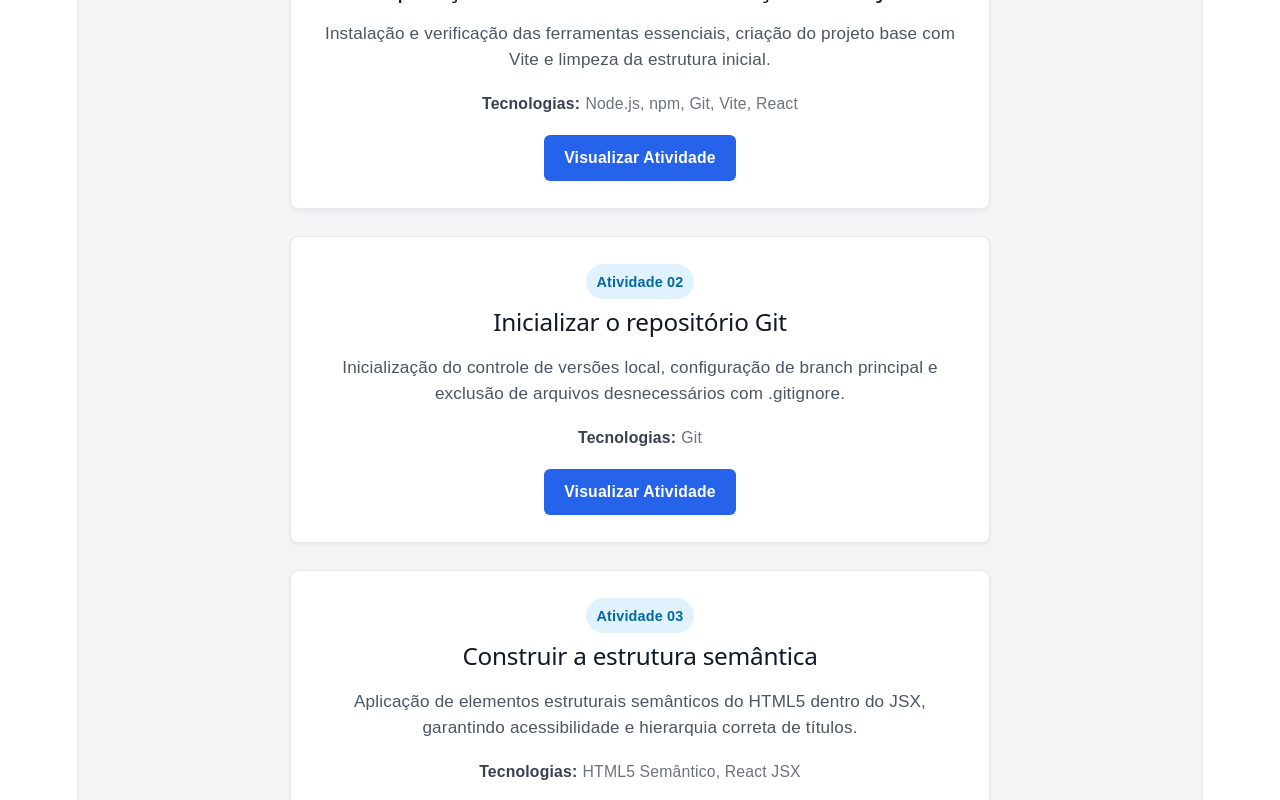
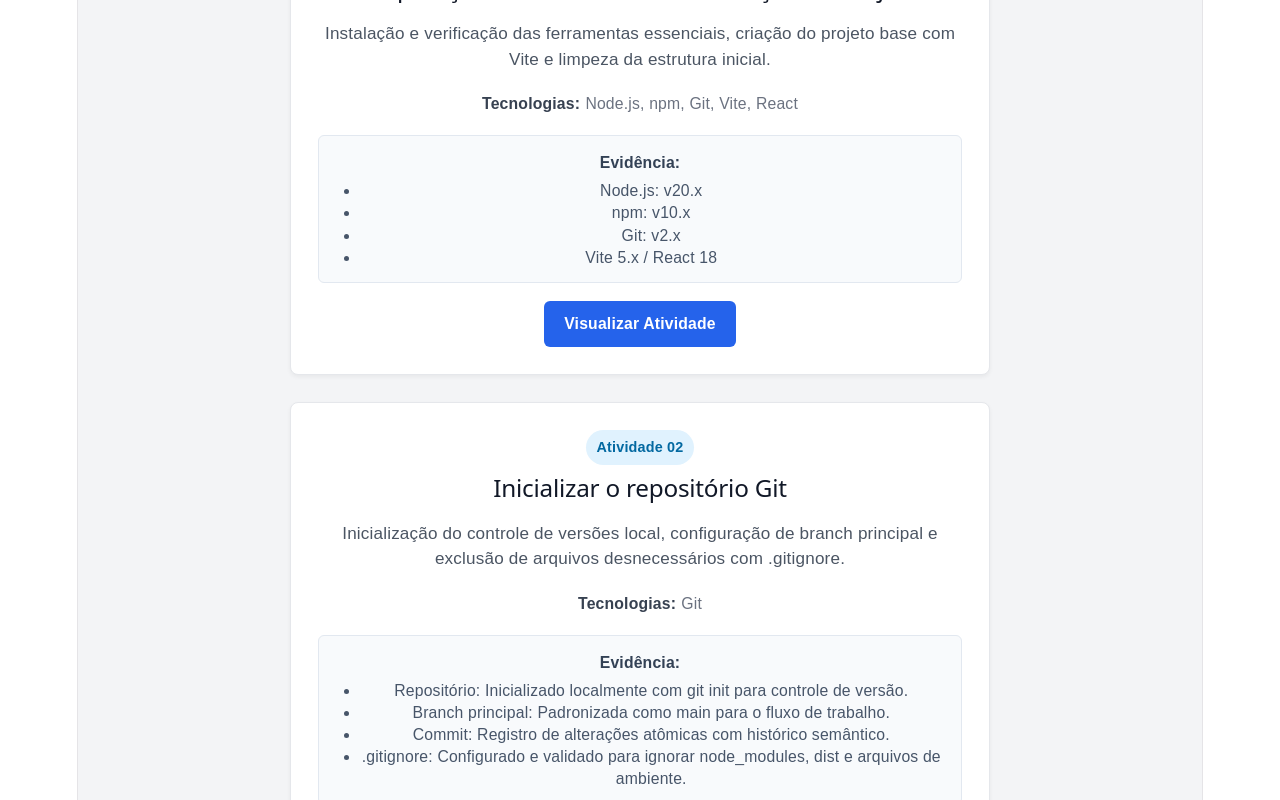
Before and after one commit to Heitorab06/Desenvolvimento-FullStack, a React (Vite) app in the folder roteiro_pratica/: page / in a window 1280 px wide. Shown: the part 240-1040 px from the top of the page. Built offline with nearby package versions, Linux system fonts and the light colour scheme.

Commit message:
: iniciar versionamento com Git

```diff
--- a/roteiro_pratica/src/App.jsx
+++ b/roteiro_pratica/src/App.jsx
@@ -29,6 +29,7 @@ export default function App() {
             descricao={item.descricao}
             tecnologias={item.tecnologias}
             link={item.link}
+            versoes={item.versoes}
           >
           </Card>
         ))}
--- a/roteiro_pratica/src/components/Card.jsx
+++ b/roteiro_pratica/src/components/Card.jsx
@@ -1,6 +1,6 @@
 import { useState } from 'react'
 
-export default function Card({ id, titulo, descricao, tecnologias, link, children }) {
+export default function Card({ id, titulo, descricao, tecnologias, link, versoes, children }) {
   const numeroFormatado = String(id).padStart(2, '0');
 
   return (
@@ -49,6 +49,24 @@ export default function Card({ id, titulo, descricao, tecnologias, link, childre
         </span>
       </div>
 
+      {/* Evidência / Detalhes */}
+      {versoes && versoes.length > 0 && (
+        <div style={{
+          backgroundColor: '#f8fafc',
+          border: '1px solid #e2e8f0',
+          borderRadius: '6px',
+          padding: '0.75rem 1rem',
+          fontSize: '0.875rem'
+        }}>
+          <strong style={{ display: 'block', marginBottom: '0.25rem', color: '#334155' }}>Evidência:</strong>
+          <ul style={{ margin: 0, paddingLeft: '1.25rem', color: '#475569', lineHeight: '1.4' }}>
+            {versoes.map((v, idx) => (
+              <li key={idx}>{v}</li>
+            ))}
+          </ul>
+        </div>
+      )}
+
       {/* Espaço dinâmico para evidências (children) */}
       {children && (
         <div style={{
--- a/roteiro_pratica/src/data/atividades.js
+++ b/roteiro_pratica/src/data/atividades.js
@@ -21,9 +21,10 @@ export const listaAtividades = [
     tecnologias: ["Git"],
     link: "#atividade-02",
     versoes: [
-      "Repositório: Inicializado com git init",
-      "Branch principal: main",
-      ".gitignore: configurado para node_modules e dist"
+      "Repositório: Inicializado localmente com git init para controle de versão.",
+      "Branch principal: Padronizada como main para o fluxo de trabalho.",
+      "Commit: Registro de alterações atômicas com histórico semântico.",
+      ".gitignore: Configurado e validado para ignorar node_modules, dist e arquivos de ambiente."
     ],
     status: "Repositório Git inicializado e primeiro commit registrado com sucesso."
   },
```
Also changed, not shown: 1 other file (tests, documents, lock files or other folders).
